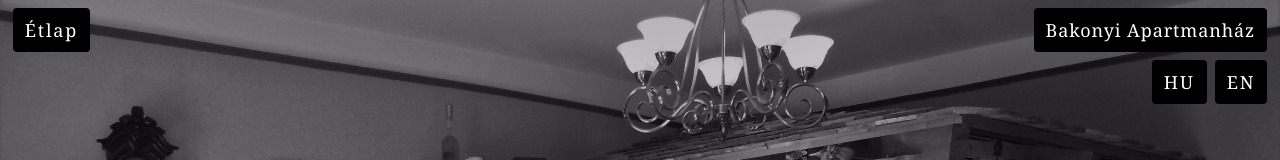
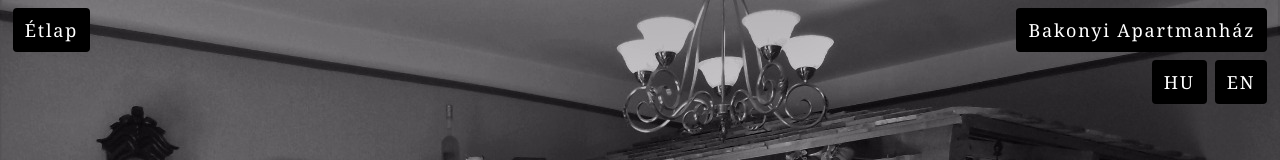
Before and after one commit to xdevtomix/mokus, a React (Vite) app: page / in a window 1280 px wide. Shown: the top 160 px of the page. Built offline with nearby package versions, Linux system fonts and the light colour scheme.

Commit message:
minor fix

```diff
--- a/public/sw-mokus.js
+++ b/public/sw-mokus.js
@@ -1,7 +1,7 @@
 
 const ServiceWorkerGlobalScope = this;
 const cacheNameBasis = 'mokus';
-const version = '21.09.15.1';
+const version = '21.09.15.2';
 const cacheName = `${cacheNameBasis}-v${version}`;
 const urlsToCache = [
     './images/mokusbufe_bw_64_64.png',
--- a/src/components/Home.jsx
+++ b/src/components/Home.jsx
@@ -37,7 +37,7 @@ export default function Home({ language, setLanguage, translations }) {
             </button>
 
             <div className="fixed top-[1vh] right-[1vw] flex flex-col items-end">
-                <a className="bg-black text-white text-lg leading-5 tracking-wider p-3 rounded no-underline mb-2" href="https://www.bakonyiapartmanhaz.hu">Bakonyi Apartmanház</a>
+                <a className="bg-black text-white text-lg leading-5 tracking-widest p-3 rounded no-underline mb-2" href="https://www.bakonyiapartmanhaz.hu">Bakonyi Apartmanház</a>
                 <div className="space-x-2">
                     <button className="bg-black text-white text-lg leading-5 tracking-widest p-3 rounded cursor-pointer border-0 outline-none" onClick={() => setLanguage('hu')}>HU</button>
                     <button className="bg-black text-white text-lg leading-5 tracking-widest p-3 rounded cursor-pointer border-0 outline-none" onClick={() => setLanguage('en')}>EN</button>
```
